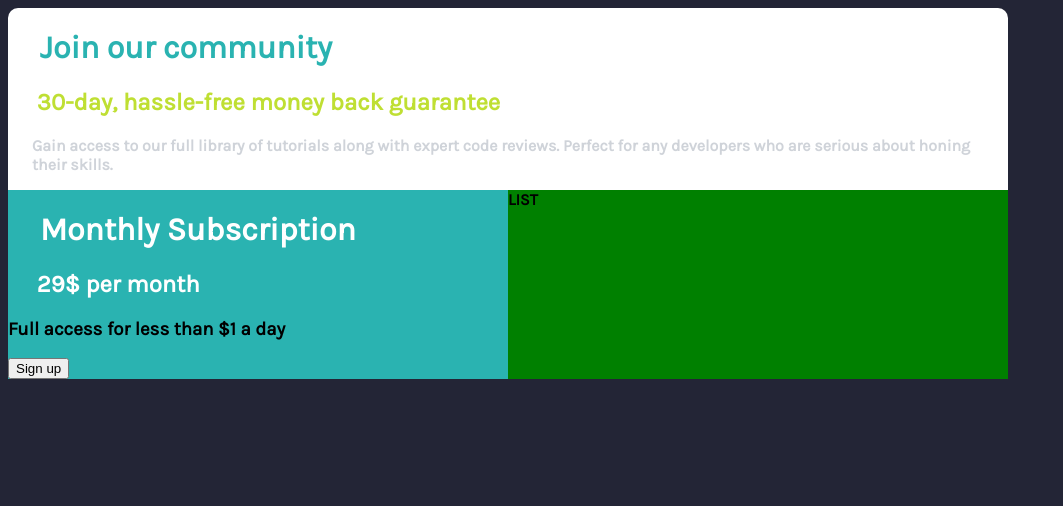
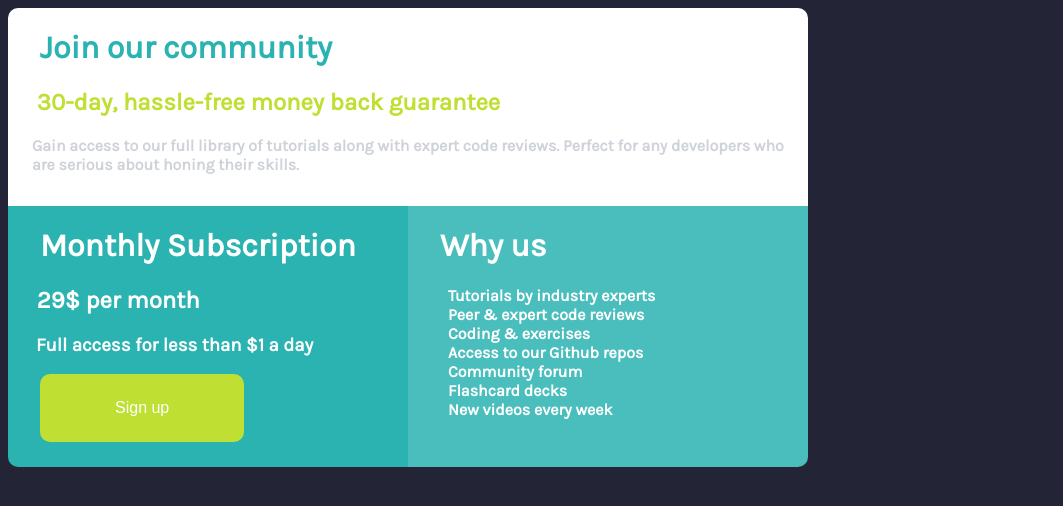
Before and after one commit to alexandrecoin/front_end_training, a plain HTML site: page 1_single_price_component/index.html in a window 1280 px wide. Shown: the whole page, without its empty margins (0-1063 px from the left). Drawn offline with Linux system fonts and the light colour scheme.

Commit message:
styled bottom component parts

```diff
--- a/1_single_price_component/index.html
+++ b/1_single_price_component/index.html
@@ -27,9 +27,20 @@
         <h1 class="price__title">Monthly Subscription</h1>
         <h2 class="price__amount"><span>29$ </span> per month</h2>
         <h3 class="price__text">Full access for less than $1 a day</h3>
-        <button>Sign up</button>
+        <button class="button">Sign up</button>
       </div>
-      <div class="component__list">LIST</div>
+      <div class="component__list">
+        <h1 class="list__title">Why us</h1>
+        <ul class="list__list">
+          <li>Tutorials by industry experts</li>
+          <li>Peer & expert code reviews</li>
+          <li>Coding & exercises</li>
+          <li>Access to our Github repos</li>
+          <li>Community forum</li>
+          <li>Flashcard decks</li>
+          <li>New videos every week</li>
+        </ul>
+      </div>
     </div>
   </body>
 </html>
--- a/1_single_price_component/style.css
+++ b/1_single_price_component/style.css
@@ -21,15 +21,17 @@ body {
 
 .description__text {
   margin-left: 1.5em;
+  margin-bottom: 2em;
   color: #cfd3d9;
 }
 
 .component__price {
-  max-width: 500px;
+  max-width: 400px;
   background-color: #2ab3b1;
+  border-bottom-left-radius: 10px;
 }
 
-.price__title {
+.price__title, .list__title {
   margin-left: 1em;
   color: white;
 }
@@ -39,9 +41,34 @@ body {
   color: white;
 }
 
+.price__text {
+  margin-left: 1.5em;
+  color: white;
+}
+
+.button {
+  margin-left: 2em;
+  padding-left: 75px;
+  padding-right: 75px;
+  padding-top: 25px;
+  padding-bottom: 25px;
+  border-radius: 10px;
+  background-color: #bfdf33;
+  border: none;
+  color: white;
+  font-size: 16px;
+  margin-bottom: 25px;
+}
+
 .component__list {
-  background-color: green;
-  max-width: 500px;
+  background-color: #4ABEBD;
+  max-width: 400px;
+  border-bottom-right-radius: 10px;
+}
+
+.list__list {
+  list-style-type: none;
+  color: white;
 }
 
 @media screen and (min-width: 700px) {
@@ -51,7 +78,7 @@ body {
   }
 
   .flex {
-    max-width: 1000px;
+    max-width: 800px;
     display: flex;
     flex-direction: row;
     justify-content: center;
```
